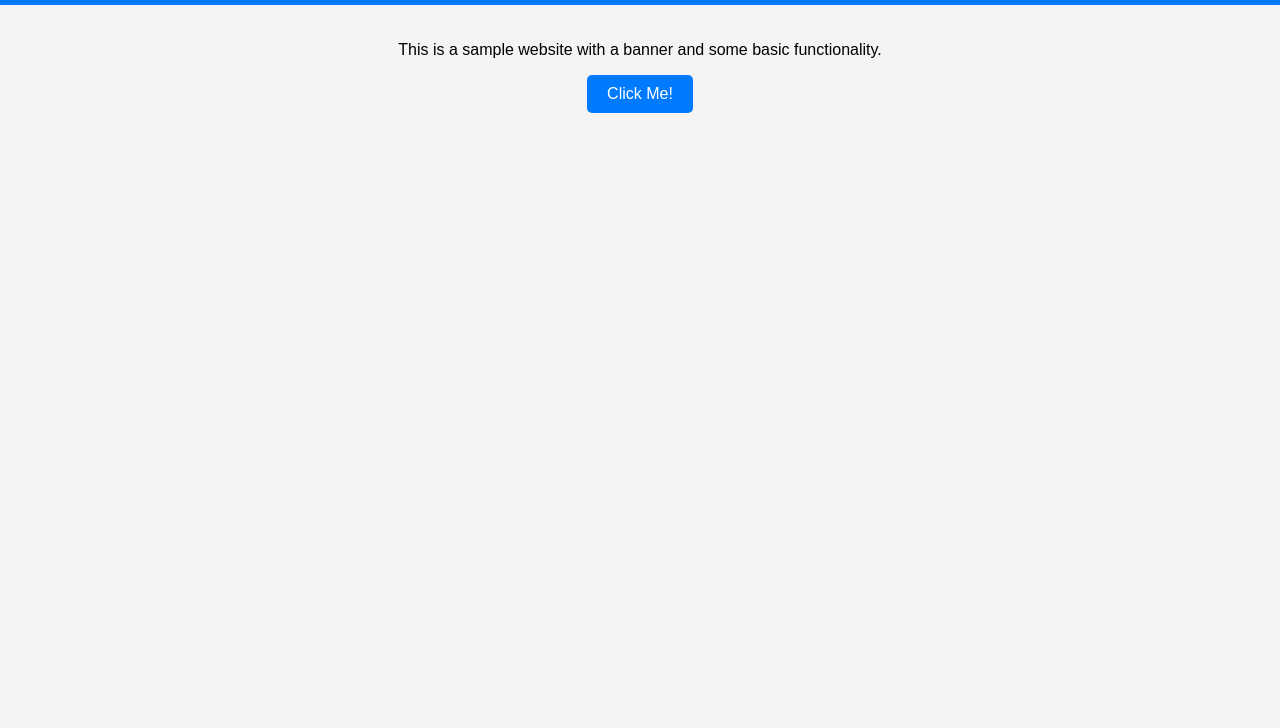
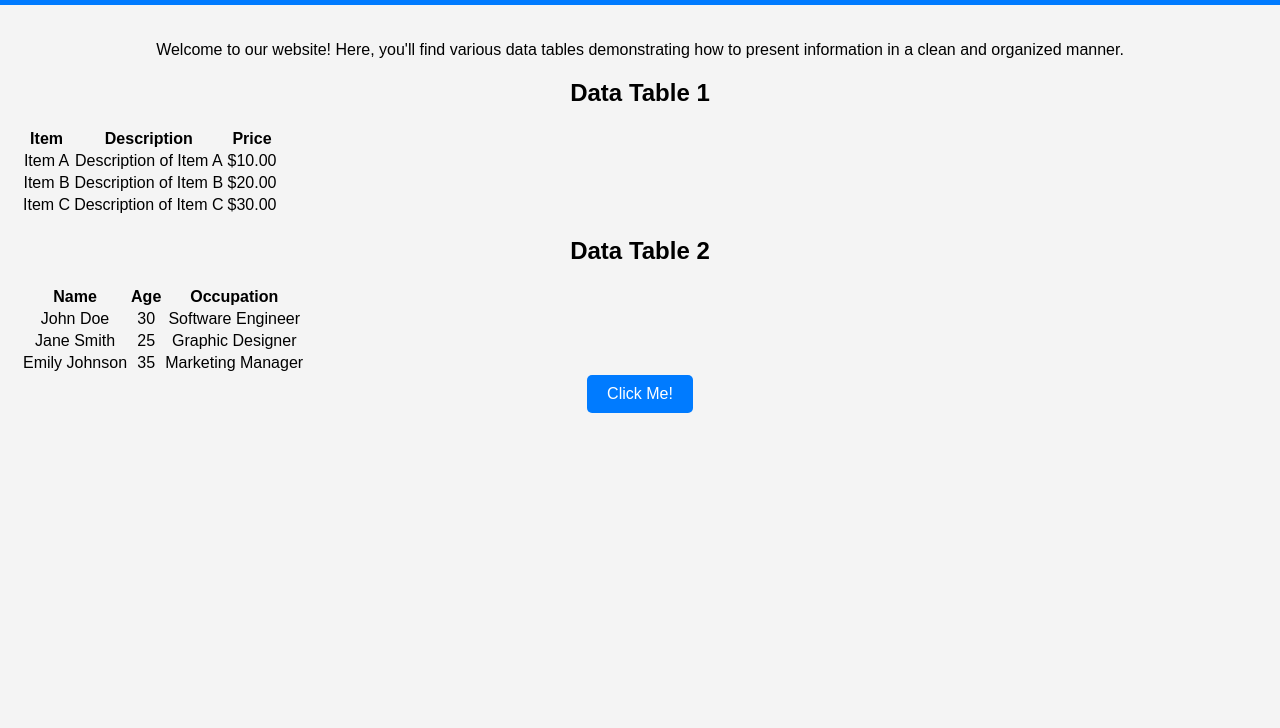
Before and after one commit to N7331/RCS-ROOF, a plain HTML site: page index.html in a window 1280 px wide. Shown: the part 72-800 px from the top of the page. Drawn offline with Linux system fonts and the light colour scheme.

Commit message:
Update index.html

```diff
--- a/index.html
+++ b/index.html
@@ -3,18 +3,78 @@
 <head>
     <meta charset="UTF-8">
     <meta name="viewport" content="width=device-width, initial-scale=1.0">
-    <title>My Awesome Website</title>
+    <title>Professional Website</title>
     <link rel="stylesheet" href="styles.css">
 </head>
 <body>
     <header>
         <div class="banner">
-            <h1>Welcome to My Awesome Website</h1>
+            <h1>Welcome to Our Professional Website</h1>
         </div>
     </header>
     <main>
-        <p>This is a sample website with a banner and some basic functionality.</p>
-        <button id="clickMeButton">Click Me!</button>
+        <section class="intro">
+            <p>Welcome to our website! Here, you'll find various data tables demonstrating how to present information in a clean and organized manner.</p>
+        </section>
+        <section class="tables">
+            <h2>Data Table 1</h2>
+            <table>
+                <thead>
+                    <tr>
+                        <th>Item</th>
+                        <th>Description</th>
+                        <th>Price</th>
+                    </tr>
+                </thead>
+                <tbody>
+                    <tr>
+                        <td>Item A</td>
+                        <td>Description of Item A</td>
+                        <td>$10.00</td>
+                    </tr>
+                    <tr>
+                        <td>Item B</td>
+                        <td>Description of Item B</td>
+                        <td>$20.00</td>
+                    </tr>
+                    <tr>
+                        <td>Item C</td>
+                        <td>Description of Item C</td>
+                        <td>$30.00</td>
+                    </tr>
+                </tbody>
+            </table>
+            <h2>Data Table 2</h2>
+            <table>
+                <thead>
+                    <tr>
+                        <th>Name</th>
+                        <th>Age</th>
+                        <th>Occupation</th>
+                    </tr>
+                </thead>
+                <tbody>
+                    <tr>
+                        <td>John Doe</td>
+                        <td>30</td>
+                        <td>Software Engineer</td>
+                    </tr>
+                    <tr>
+                        <td>Jane Smith</td>
+                        <td>25</td>
+                        <td>Graphic Designer</td>
+                    </tr>
+                    <tr>
+                        <td>Emily Johnson</td>
+                        <td>35</td>
+                        <td>Marketing Manager</td>
+                    </tr>
+                </tbody>
+            </table>
+        </section>
+        <section class="cta">
+            <button id="clickMeButton">Click Me!</button>
+        </section>
     </main>
     <script src="script.js"></script>
 </body>
```
